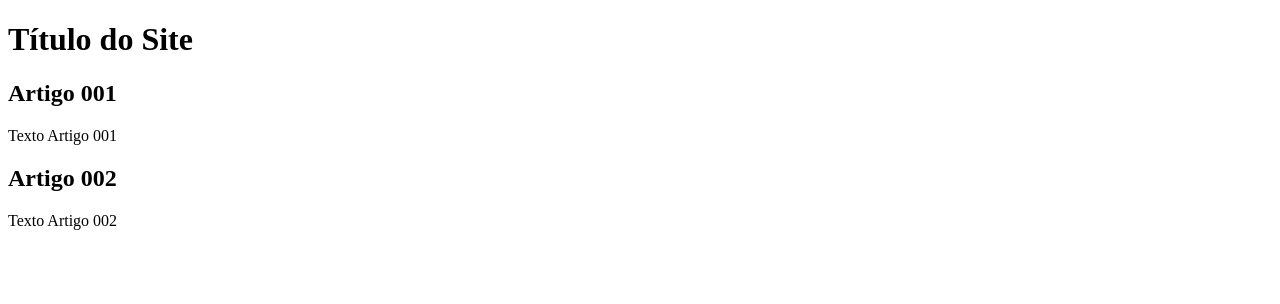
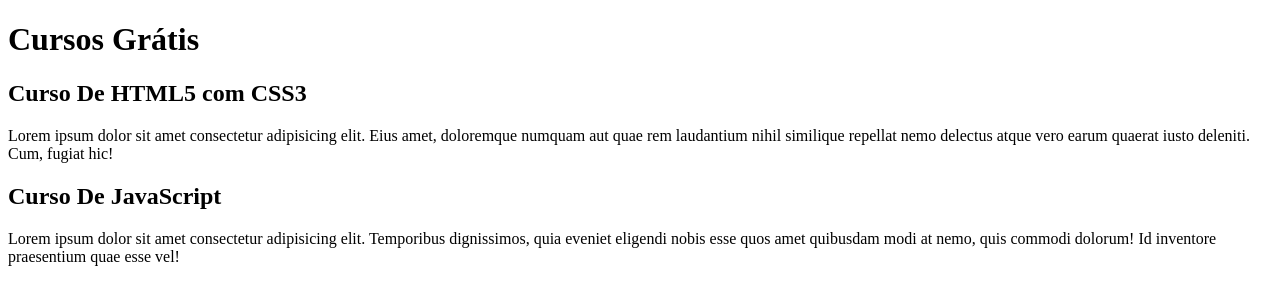
Before and after one commit to Gabriel-Araujo12/projeto-site, a plain HTML site: page index.html in a window 1280 px wide. Drawn offline with Linux system fonts and the light colour scheme.

Commit message:
Comecei a escrever o conteúdo

```diff
--- a/index.html
+++ b/index.html
@@ -9,15 +9,15 @@
 <body>
     <main>
         <header>
-            <h1>Título do Site</h1>
+            <h1>Cursos Grátis</h1>
         </header>
         <article>
-            <h2>Artigo 001</h2>
-            <p>Texto Artigo 001</p>
+            <h2>Curso De HTML5 com CSS3</h2>
+            <p>Lorem ipsum dolor sit amet consectetur adipisicing elit. Eius amet, doloremque numquam aut quae rem laudantium nihil similique repellat nemo delectus atque vero earum quaerat iusto deleniti. Cum, fugiat hic!</p>
         </article>
         <article>
-            <h2>Artigo 002</h2>
-            <p>Texto Artigo 002</p>
+            <h2>Curso De JavaScript</h2>
+            <p>Lorem ipsum dolor sit amet consectetur adipisicing elit. Temporibus dignissimos, quia eveniet eligendi nobis esse quos amet quibusdam modi at nemo, quis commodi dolorum! Id inventore praesentium quae esse vel!</p>
         </article>
     </main>
 </body>
```
